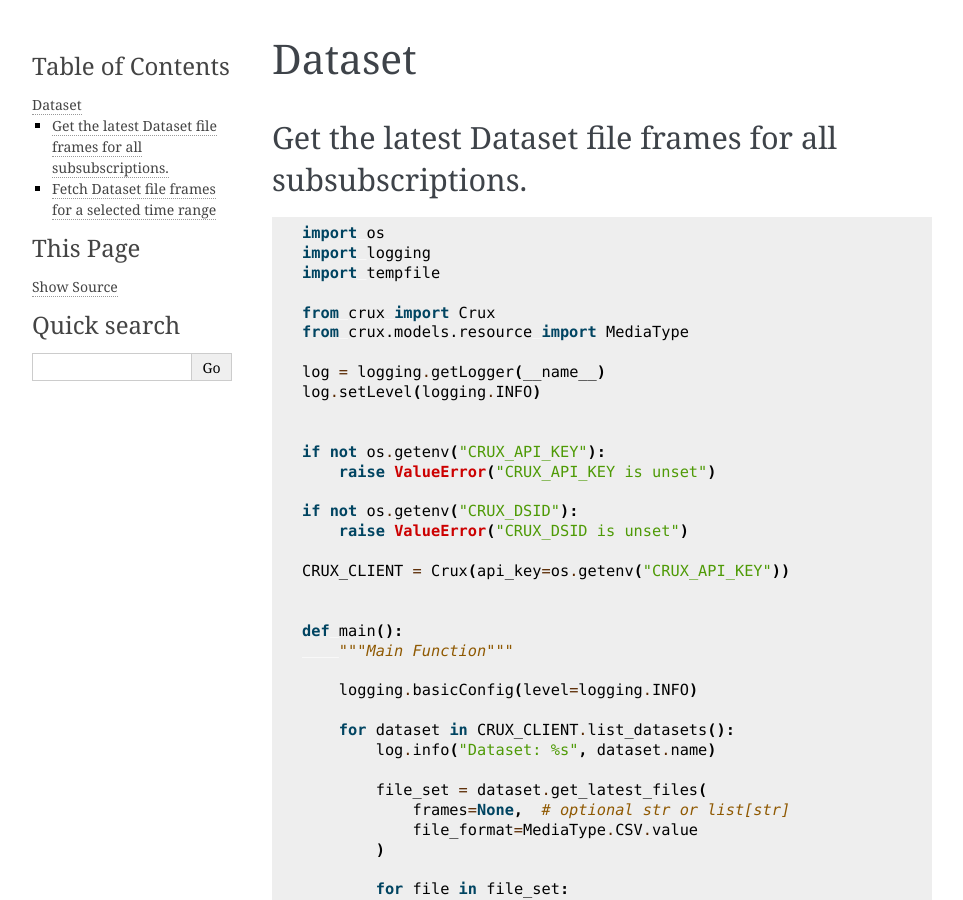
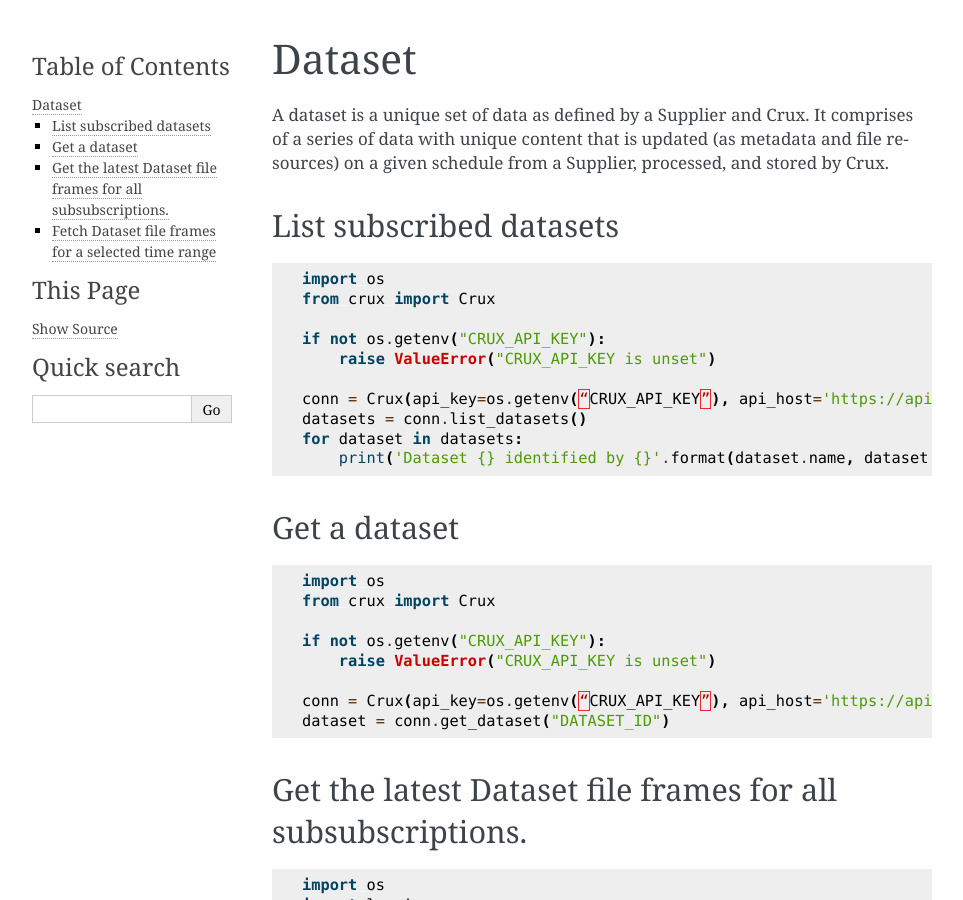
Before and after one commit to cruxinformatics/crux-python, a Sphinx documentation site: the page built from docs/dataset.md, in a window 1280 px wide and 900 px high. Shown: the whole window, without its empty margins (148-1111 px from the left). Built offline with Sphinx 7.4.7, drawn with Linux system fonts in a browser that asks for light colours; pages that are not in the unit, such as notebooks, are missing from menus.

Commit message:
update documentation

````diff
--- a/docs/dataset.md
+++ b/docs/dataset.md
@@ -1,4 +1,37 @@
 # Dataset
+
+A dataset is a unique set of data as defined by a Supplier and Crux.
+It comprises of a series of data with unique content that is updated (as metadata and file resources) on a given schedule from a Supplier, processed, and stored by Crux.
+
+
+## List subscribed datasets
+
+```python
+import os
+from crux import Crux
+
+if not os.getenv("CRUX_API_KEY"):
+    raise ValueError("CRUX_API_KEY is unset")
+
+conn = Crux(api_key=os.getenv(“CRUX_API_KEY”), api_host='https://api.cruxinformatics.com')
+datasets = conn.list_datasets()
+for dataset in datasets:
+    print('Dataset {} identified by {}'.format(dataset.name, dataset.id))
+```
+
+
+## Get a dataset
+
+```python
+import os
+from crux import Crux
+
+if not os.getenv("CRUX_API_KEY"):
+    raise ValueError("CRUX_API_KEY is unset")
+
+conn = Crux(api_key=os.getenv(“CRUX_API_KEY”), api_host='https://api.cruxinformatics.com')
+dataset = conn.get_dataset("DATASET_ID")
+```
 
 ## Get the latest Dataset file frames for all subsubscriptions.
 
````
